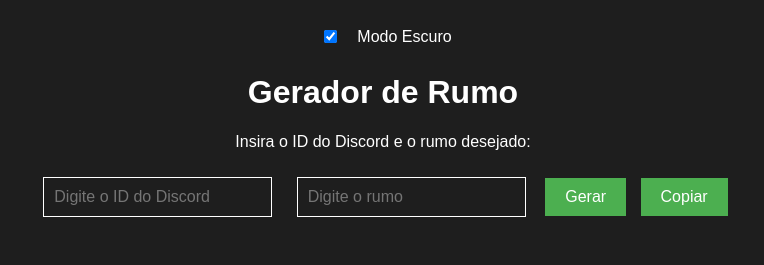
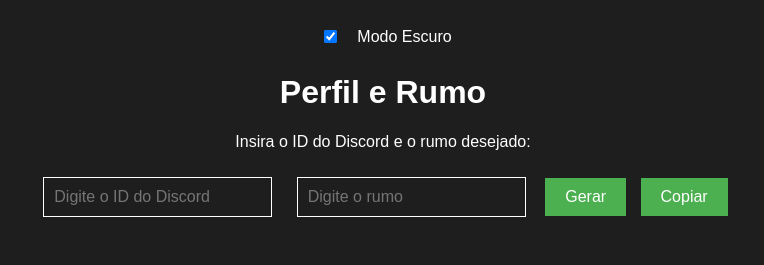
Before and after one commit to JackyMayers/verifal, a plain HTML site: page index.html in a window 1280 px wide. Shown: the top 265 px of the page, without its empty margins (257-1021 px from the left). Drawn offline with Linux system fonts and the light colour scheme.

Commit message:
Update index.html

```diff
--- a/index.html
+++ b/index.html
@@ -3,7 +3,7 @@
 <head>
     <meta charset="UTF-8">
     <meta name="viewport" content="width=device-width, initial-scale=1.0">
-    <title>Gerador de Rumo</title>
+    <title>Perfil e Rumo</title>
     <link rel="icon" href="https://i.postimg.cc/MG7qzW4x/emote.png" type="image/x-icon">
     <style>
         :root {
@@ -88,7 +88,7 @@
         <label for="darkModeToggle">Modo Escuro</label>
     </div>
 
-    <h1>Gerador de Rumo</h1>
+    <h1>Perfil e Rumo</h1>
     <p>Insira o ID do Discord e o rumo desejado:</p>
     <input type="text" id="discordId" placeholder="Digite o ID do Discord">
     <input type="text" id="rumo" placeholder="Digite o rumo">
```
